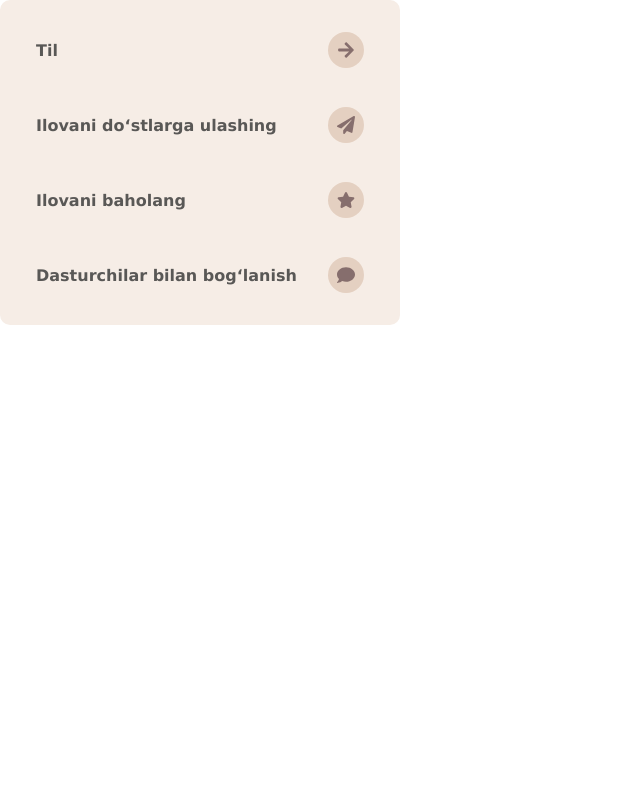
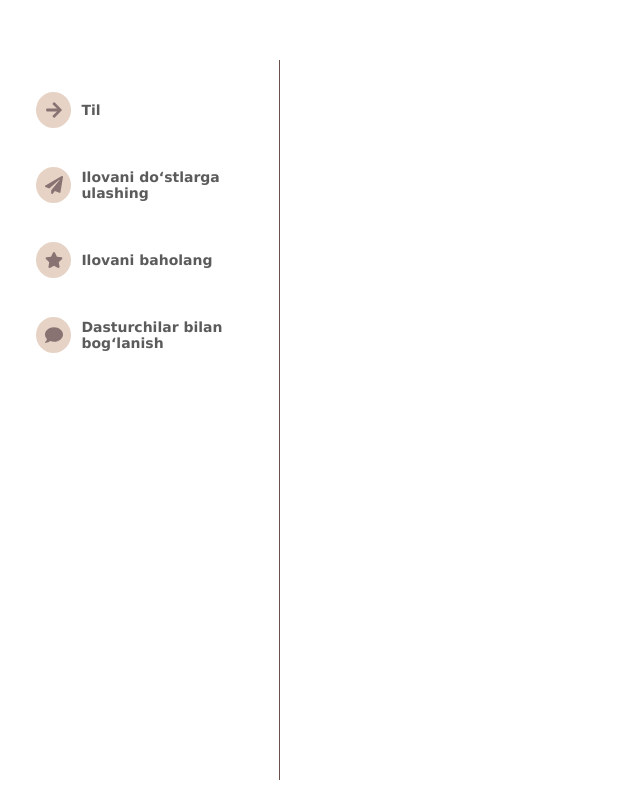
Before and after one commit to AzamovMuhammad/AyatUz, a React (Vite) app: page /more in a window 1280 px wide. Shown: the whole page, without its empty margins (0-640 px from the left). Built offline with nearby package versions, Linux system fonts and the light colour scheme.

Commit message:
some changes

```diff
--- a/src/App.jsx
+++ b/src/App.jsx
@@ -1,4 +1,4 @@
-import React, { useState } from "react";
+import React, { useState, useEffect } from "react";
 import { BrowserRouter, Route, Routes, Navigate } from "react-router-dom";
 import EntrancePart from "./Pages/entrance";
 import LanguageSelection from "./Pages/LanguageSelection";
@@ -9,13 +9,28 @@ import Save from "./Pages/Save";
 import About from "./Pages/About";
 
 function App() {
-  const [loadingComplete, setLoadingComplete] = useState(false);
+  const [loadingComplete, setLoadingComplete] = useState(
+    sessionStorage.getItem("loadingComplete") === "true"
+  );
+
+  useEffect(() => {
+    sessionStorage.setItem("loadingComplete", loadingComplete);
+  }, [loadingComplete]);
 
   return (
     <BrowserRouter>
-    {!loadingComplete ? null : <Header />}
+      {loadingComplete && <Header />}
       <Routes>
-        <Route path="/" element={!loadingComplete ? <EntrancePart onComplete={() => setLoadingComplete(true)} /> : <Navigate to="/language" />} />
+        <Route
+          path="/"
+          element={
+            !loadingComplete ? (
+              <EntrancePart onComplete={() => setLoadingComplete(true)} />
+            ) : (
+              <Navigate to="/language" />
+            )
+          }
+        />
         <Route path="/language" element={<LanguageSelection />} />
         <Route path="/home" element={<Home />} />
         <Route path="/more" element={<More />} />
--- a/src/Pages/LanguageSelection.jsx
+++ b/src/Pages/LanguageSelection.jsx
@@ -21,7 +21,7 @@ const LanguageSelection = () => {
   const navigate = useNavigate();
 
   useEffect(() => {
-    const savedLang = localStorage.getItem("selectedLanguage");
+    const savedLang = sessionStorage.getItem("selectedLanguage");
     if (savedLang) {
       navigate('/home')
     }
@@ -32,7 +32,7 @@ const LanguageSelection = () => {
   };
 
   const handleContinue = () => {
-    localStorage.setItem("selectedLanguage", selectedLang);
+    sessionStorage.setItem("selectedLanguage", selectedLang);
     navigate("/home");
   };
 
--- a/src/Pages/More.jsx
+++ b/src/Pages/More.jsx
@@ -1,8 +1,7 @@
-import React from 'react'
+import React from "react";
 import { FaArrowRight, FaPaperPlane, FaStar, FaComment } from "react-icons/fa";
 
-import "../style/more.css"
-
+import "../style/more.css";
 
 function More() {
   const menuItems = [
@@ -13,15 +12,17 @@ function More() {
   ];
 
   return (
+    <div className="morePart">
       <div className="settings-menu">
         {menuItems.map((item, index) => (
           <div key={index} className="menu-item">
+            <span className="menu-icon">{item.icon}</span>
             <span className="menu-text">{item.text}</span>
-              <span className="menu-icon">{item.icon}</span>
           </div>
         ))}
+      </div>
     </div>
   );
 }
 
-export default More
+export default More;
--- a/src/style/more.css
+++ b/src/style/more.css
@@ -1,12 +1,20 @@
+.morePart{
+  display: flex;
+  flex-direction: row;
+  background-color: #F7F0E9;
+}
+
 .settings-menu {
-    width: 100%;
-    max-width: 400px; /* Maksimal kenglik */
-    background-color: #f6ede6; /* Fon rangi */
+  width: 280px;
+  height: 90vh;
   padding: 20px;
-    border-radius: 10px;
   display: flex;
   flex-direction: column;
   gap: 15px;
+  position: fixed;
+  top: 60px;
+  left: 0;
+  border-right:1px solid #6b4f4f ;
 }
 
 .menu-item {
@@ -17,21 +25,25 @@
   background: transparent;
   border-radius: 10px;
   transition: background 0.3s ease-in-out;
+  gap: 10px;
+  cursor: pointer;
 }
 
 .menu-item:hover {
-    background: rgba(0, 0, 0, 0.05);
+  background: rgba(0, 0, 0, 0.141);
 }
 
 .menu-text {
-    font-size: 16px;
+  width: 80%;
+  font-size: 14px;
   font-weight: 600;
   color: #333;
 }
 
 .menu-icon {
-    width: 36px;
-    height: 36px;
+  width: 36px !important;
+  height: 36px !important;
+  padding: 5px;
   display: flex;
   align-items: center;
   justify-content: center;
```
Lines whose indentation alone changed are shown as unchanged.
